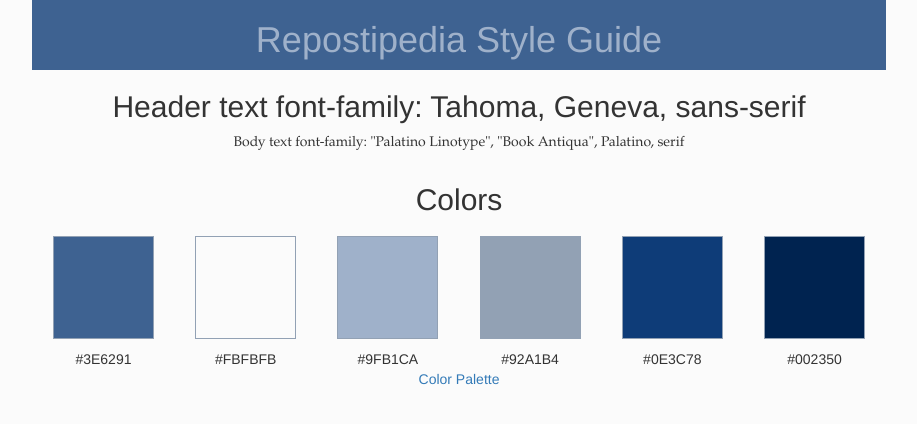
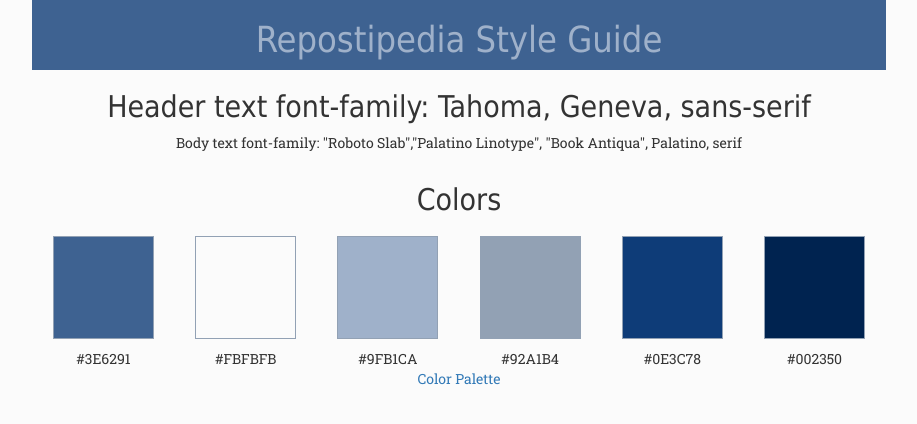
Before and after one commit to DanielJenkins/repostipedia, a plain HTML site: page style-guide/index.html in a window 1280 px wide. Shown: the whole page, without its empty margins (181-1098 px from the left). Drawn offline with nearby package versions, Linux system fonts and the light colour scheme.

Commit message:
Updated font-family for body text

```diff
--- a/style-guide/default.css
+++ b/style-guide/default.css
@@ -1,11 +1,11 @@
 body {
   background-color: #FBFBFB;
 }
-h1 h2 h3 h4 h5 h6 {
+h1, h2, h3, h4, h5, h6 {
   font-family: Tahoma, Geneva, sans-serif;
 }
-p {
-  font-family: "Palatino Linotype", "Book Antiqua", Palatino, serif;
+p, div, a {
+  font-family: "Roboto Slab","Palatino Linotype", "Book Antiqua", Palatino, serif;
 }
 .header {
   background-color: #3E6291;
--- a/style-guide/index.html
+++ b/style-guide/index.html
@@ -2,6 +2,7 @@
 <html>
 <head>
   <title>Repostipedia Style Guide</title>
+  <link href='https://fonts.googleapis.com/css?family=Roboto+Slab' rel='stylesheet' type='text/css'>
   <link rel="stylesheet" href="https://maxcdn.bootstrapcdn.com/bootstrap/3.3.5/css/bootstrap.min.css" integrity="sha512-dTfge/zgoMYpP7QbHy4gWMEGsbsdZeCXz7irItjcC3sPUFtf0kuFbDz/ixG7ArTxmDjLXDmezHubeNikyKGVyQ==" crossorigin="anonymous">
   <link rel="stylesheet" type="text/css" href="default.css">
 </head>
@@ -13,7 +14,7 @@
     </div>
   </div>
   <h2 class="text-center">Header text font-family: Tahoma, Geneva, sans-serif</h2>
-  <p class="text-center">Body text font-family: "Palatino Linotype", "Book Antiqua", Palatino, serif</p>
+  <p class="text-center">Body text font-family: "Roboto Slab","Palatino Linotype", "Book Antiqua", Palatino, serif</p>
   <!--colors-->
   <div class="row">
     <h2 class="text-center">Colors</h2>
```
